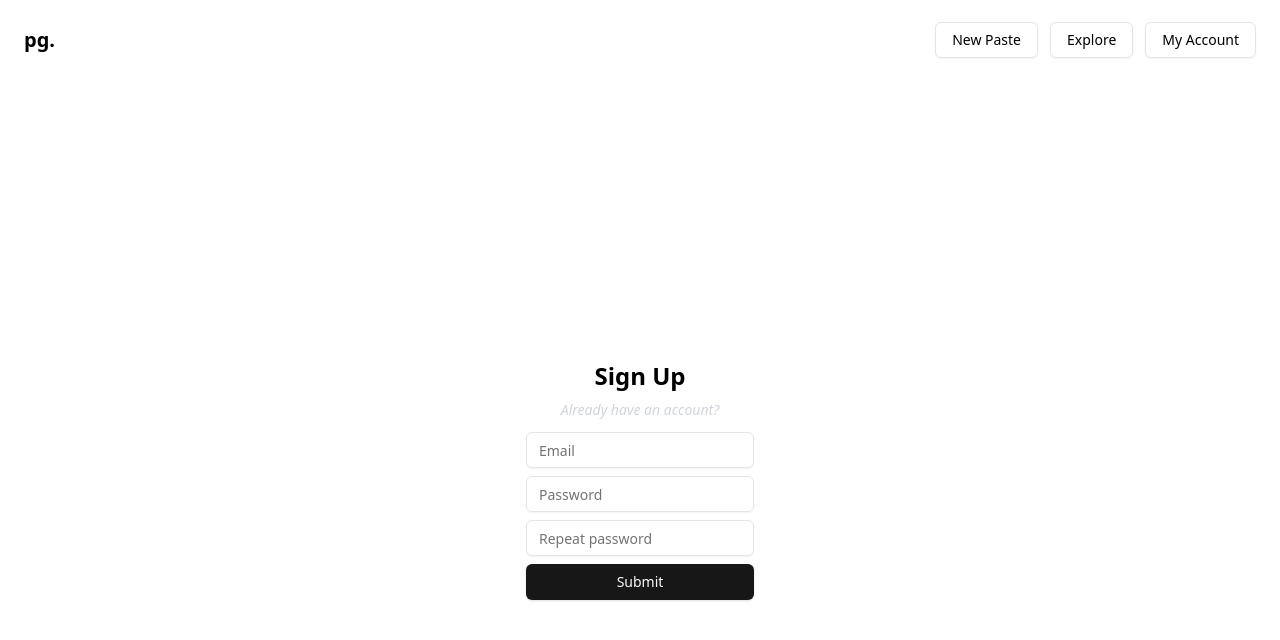
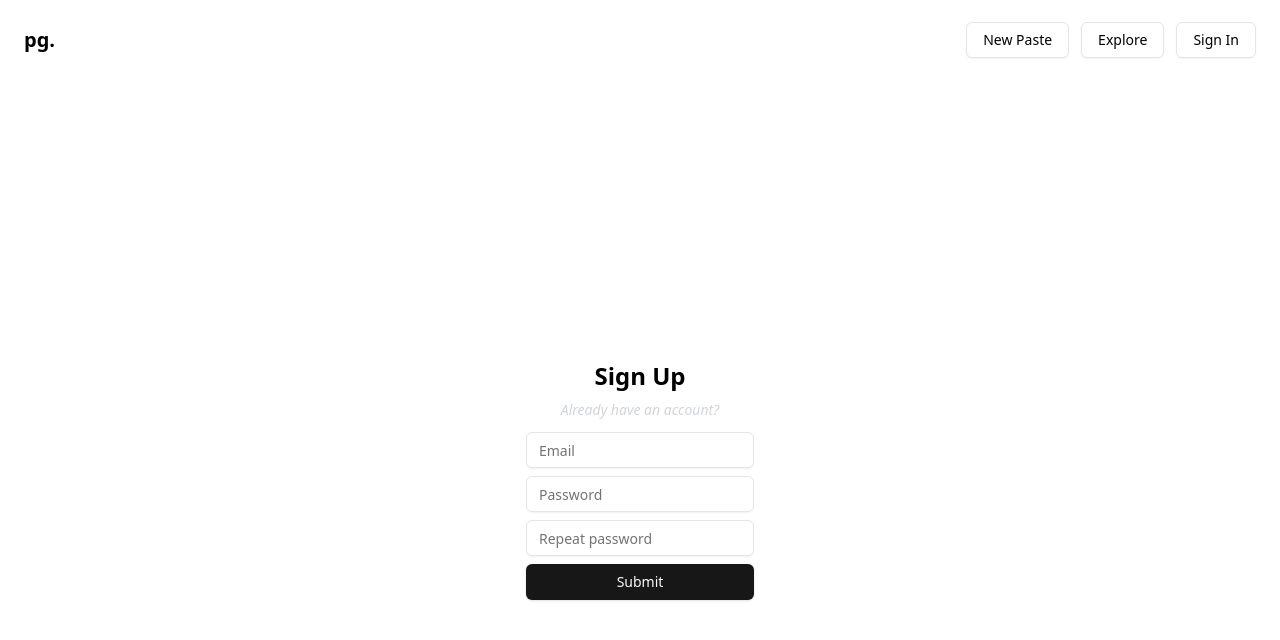
Before and after one commit to paulbgtr/pastegrin, a React (Vite) app in the folder frontend/: page /signup in a window 1280 px wide. Shown: the top 640 px of the page. Built offline with nearby package versions, Linux system fonts and the light colour scheme.

Commit message:
feat: implement user validate on navbar

```diff
--- a/frontend/src/components/Navbar.tsx
+++ b/frontend/src/components/Navbar.tsx
@@ -1,14 +1,25 @@
 import { buttonVariants } from "@/components/ui/button";
+import { useState, useEffect } from "react";
 import {
   DropdownMenu,
   DropdownMenuContent,
   DropdownMenuItem,
-  DropdownMenuLabel,
-  DropdownMenuSeparator,
   DropdownMenuTrigger,
 } from "@/components/ui/dropdown-menu";
 
 export const Navbar = () => {
+  const [isSignedIn, setIsSignedIn] = useState(false);
+
+  useEffect(() => {
+    const token = localStorage.getItem("token");
+
+    if (token) {
+      setIsSignedIn(true);
+      return;
+    }
+    setIsSignedIn(false);
+  }, []);
+
   return (
     <header className="flex items-center w-full h-20 px-4 shrink-0 md:px-6">
       <a className="hidden my-auto mr-6 lg:flex" href="/">
@@ -21,6 +32,7 @@ export const Navbar = () => {
         <a className={buttonVariants({ variant: "outline" })} href="#">
           Explore
         </a>
+        {isSignedIn ? (
           <DropdownMenu>
             <DropdownMenuTrigger
               className={buttonVariants({ variant: "outline" })}
@@ -41,6 +53,11 @@ export const Navbar = () => {
               </DropdownMenuItem>
             </DropdownMenuContent>
           </DropdownMenu>
+        ) : (
+          <a className={buttonVariants({ variant: "outline" })} href="/signin">
+            Sign In
+          </a>
+        )}
       </nav>
     </header>
   );
```
Lines whose indentation alone changed are shown as unchanged.
